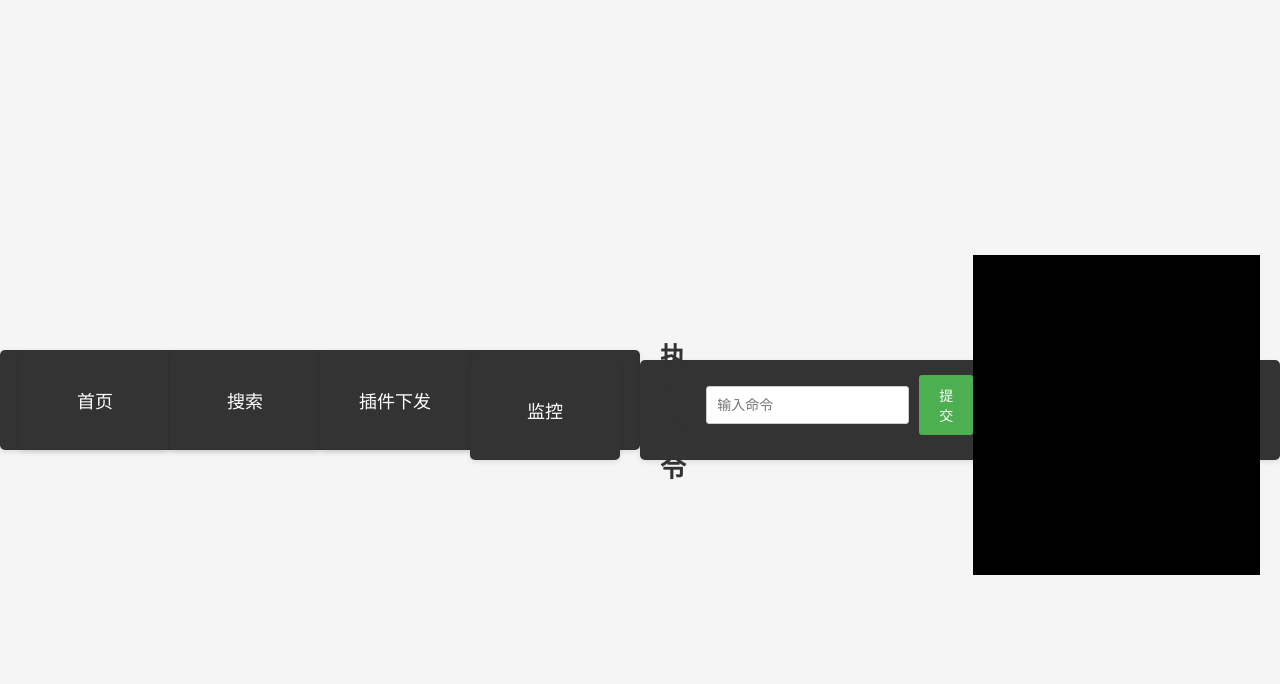
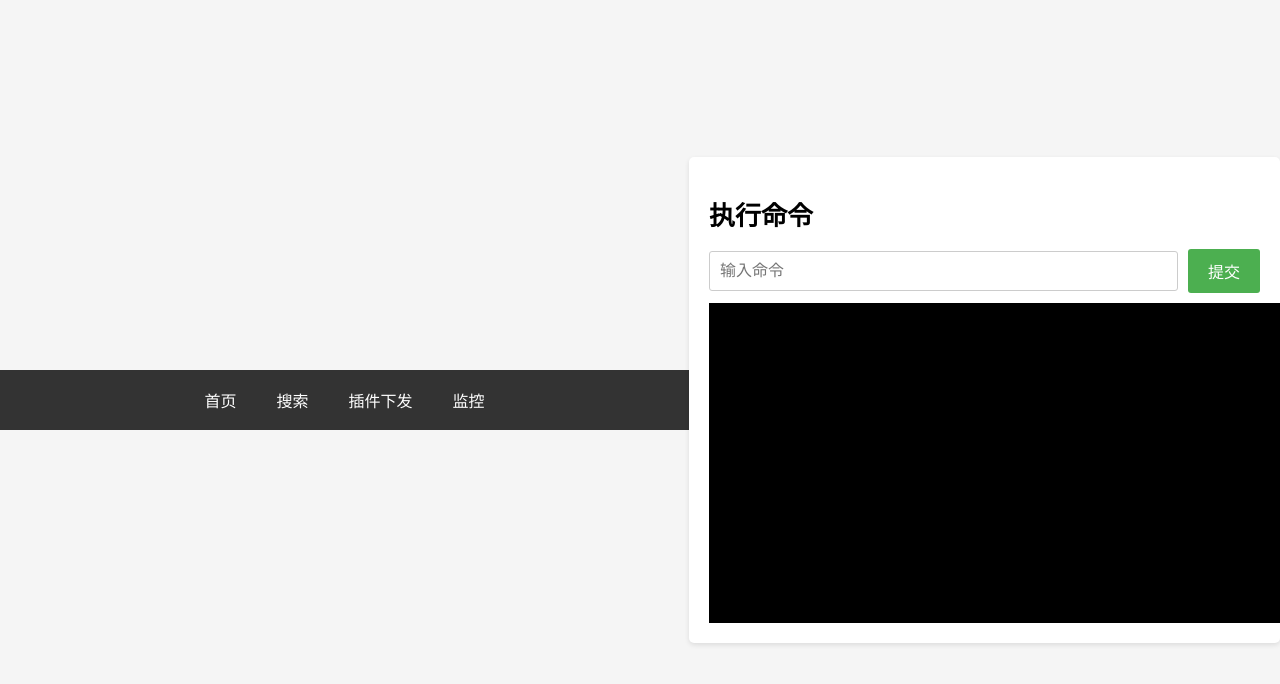
Before and after one commit to Mayi21/PythonPro, a FastAPI app: template frontend/templates/index.html in a window 1280 px wide. Shown: the top 684 px of the page. Run offline with FastAPI, Linux system fonts and the light colour scheme; the template is opened without the code that fills it, so the values that code supplies are empty.

Commit message:
add menu

```diff
--- a/frontend/templates/index.html
+++ b/frontend/templates/index.html
@@ -15,6 +15,33 @@
     }
 
     .container {
+      width: 100%;
+      max-width: 960px;
+      display: flex;
+      justify-content: center;
+      align-items: center;
+      height: 60px;
+      background-color: #333;
+    }
+
+    .container a {
+      color: white;
+      text-decoration: none;
+      padding: 10px 20px;
+      font-size: 16px;
+    }
+
+    .container a:hover {
+      background-color: #555;
+      border-radius: 5px;
+    }
+
+    .container a.active {
+      background-color: #4caf50;
+      border-radius: 5px;
+    }
+
+    .main-container {
       width: 80%;
       max-width: 600px;
       padding: 20px;
@@ -48,46 +75,6 @@
     }
 
     .input-container {
-      margin-bottom: 10px;
-      display: flex;
-      align-items: center;
-    }
-    /* 调整菜单样式 */
-    .container {
-      display: flex;
-      justify-content: space-around;
-      align-items: center;
-      height: 60px;
-      background-color: #333;
-    }
-
-    .container a {
-      color: white;
-      text-decoration: none;
-      padding: 10px;
-      font-size: 18px;
-    }
-
-    .container a:hover {
-      background-color: #555;
-      border-radius: 5px;
-    }
-
-    .container a.active {
-      background-color: #4caf50;
-      border-radius: 5px;
-    }
-
-    /* 调整执行命令部分样式 */
-    .container:last-child {
-      margin-top: 20px;
-    }
-
-    .container h1 {
-      color: #333;
-    }
-
-    .input-container {
       display: flex;
       align-items: center;
     }
@@ -115,39 +102,6 @@
       color: red;
       margin-top: 5px;
       font-size: 14px;
-      transition: opacity 0.5s ease-in-out;
-      opacity: 1;
-    }
-
-    .limit-message.hide {
-      opacity: 0;
-      height: 0;
-    }
-
-
-    .input-container input[type="text"] {
-      flex-grow: 1;
-      padding: 10px;
-      font-size: 14px;
-      border: 1px solid #ccc;
-      border-radius: 3px;
-    }
-
-    .input-container button {
-      margin-left: 10px;
-      padding: 10px 20px;
-      font-size: 14px;
-      background-color: #4caf50;
-      color: white;
-      border: none;
-      border-radius: 3px;
-      cursor: pointer;
-    }
-
-    .limit-message {
-      color: red;
-      margin-top: 5px;
-      font-size: 12px;
       transition: opacity 0.5s ease-in-out;
       opacity: 1;
     }
@@ -233,20 +187,12 @@
 </head>
 <body>
 <div class="container">
-    <div class="container">
   <a href="index.html">首页</a>
-    </div>
-    <div class="container">
   <a href="search.html">搜索</a>
-    </div>
-    <div class="container">
   <a href="UploadPlugin.html">插件下发</a>
-    </div>
-    <div class="container">
   <a href="display.html">监控</a>
 </div>
-  </div>
-  <div class="container">
+<div class="main-container">
   <h1>执行命令</h1>
   <div class="input-container">
     <input type="text" id="inputField" placeholder="输入命令">
```
Lines whose indentation alone changed are shown as unchanged.
